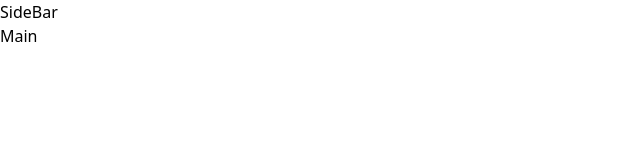
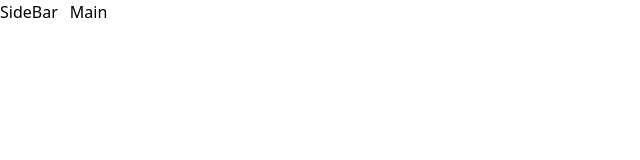
Before and after one commit to gift56/dashboard, a React (Vite) app: page / in a window 1280 px wide. Shown: the top 160 px of the page, without its empty margins (0-640 px from the left). Built offline with nearby package versions, Linux system fonts and the light colour scheme.

Commit message:
added some classes

```diff
--- a/src/App.jsx
+++ b/src/App.jsx
@@ -2,8 +2,8 @@ import React from "react";
 
 const App = () => {
   return (
-    <div>
-      <aside>SideBar</aside>
+    <div className="flex gap-3">
+      <aside className="">SideBar</aside>
       <main>Main</main>
     </div>
   );
```
